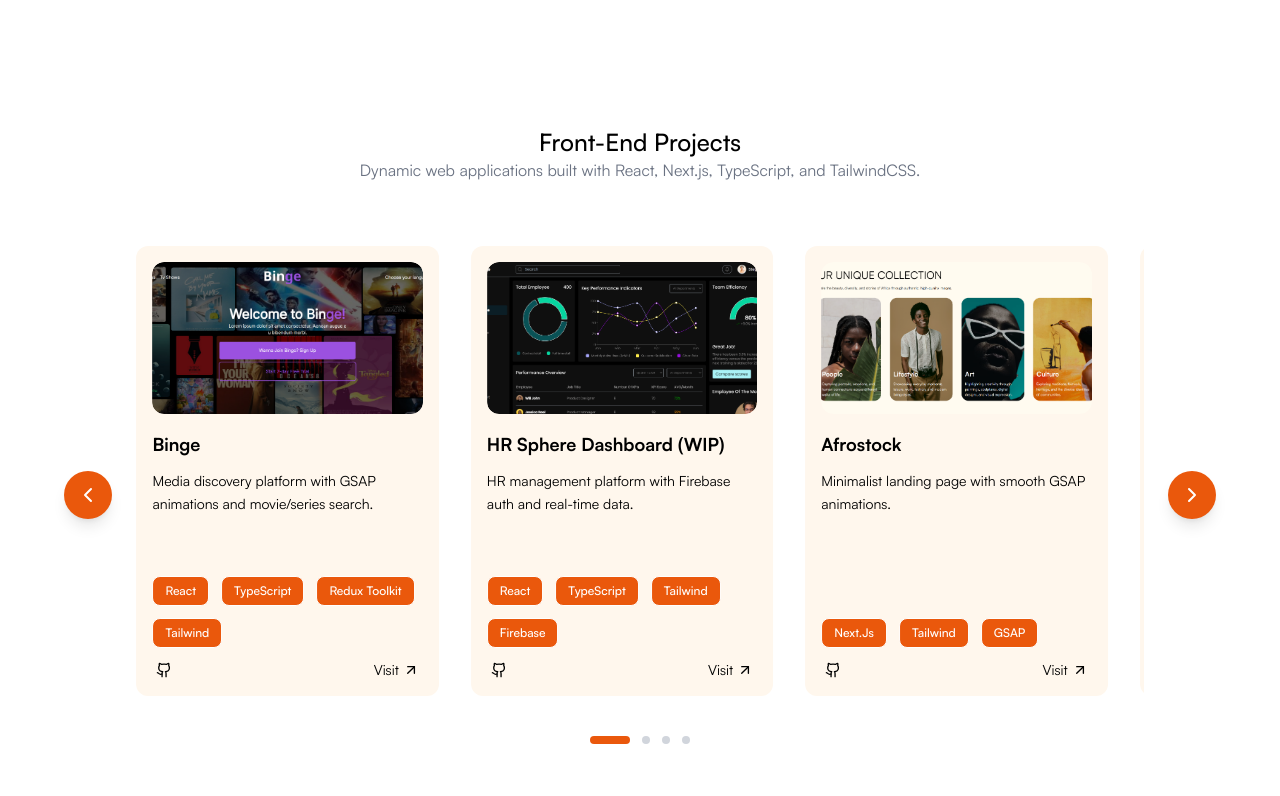
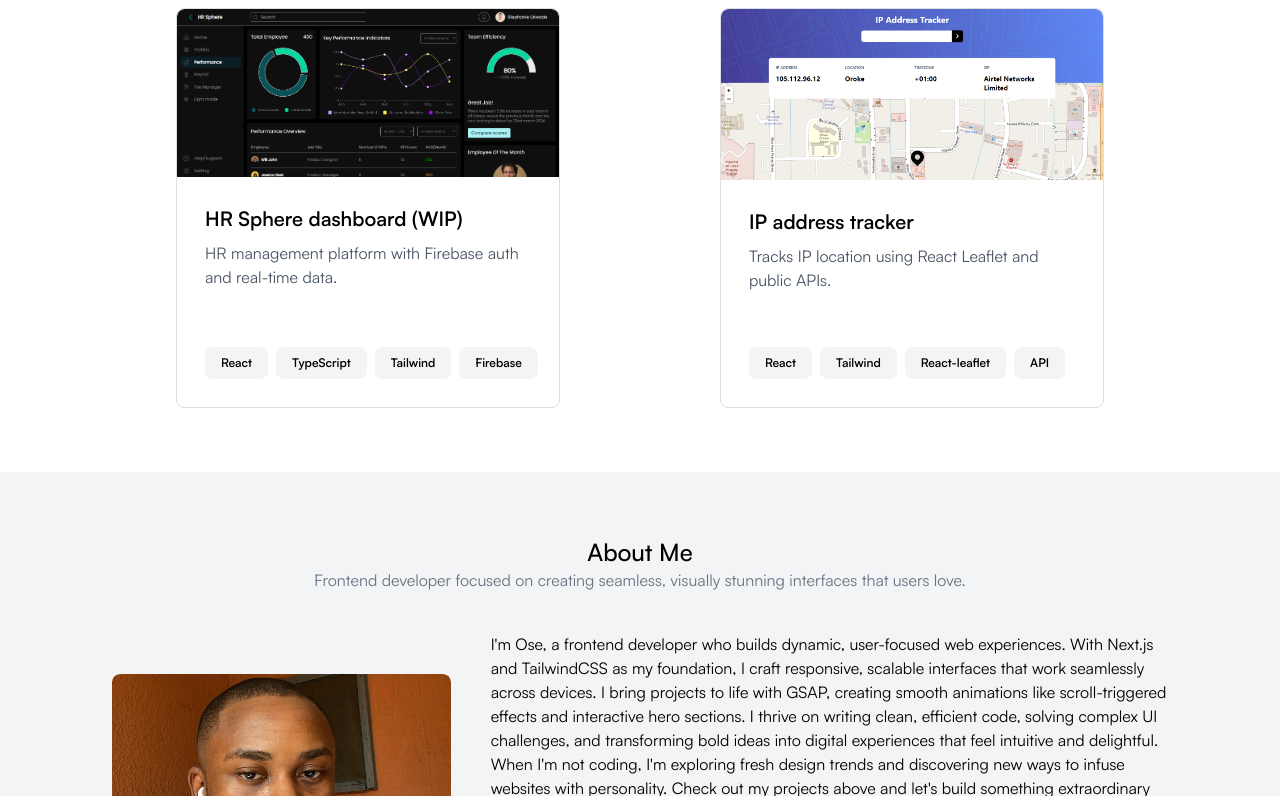
Before and after one commit to oseji/my-portfolio, a Next.js app: page / in a window 1280 px wide. Shown: the part 1384-2180 px from the top of the page. Built offline with nearby package versions, Linux system fonts and the light colour scheme.

Commit message:
updated designs

```diff
--- a/src/app/components/AboutMe.tsx
+++ b/src/app/components/AboutMe.tsx
@@ -49,7 +49,7 @@ const AboutMe = () => {
 
 	return (
 		<section
-			className=" dark:bg-[#262626] dark:text-white section-padding"
+			className=" bg-gray-100 dark:bg-[#262626] dark:text-white section-padding"
 			id="aboutMe"
 		>
 			<h1 className=" sectionHeading">about me</h1>
--- a/src/app/components/Header.tsx
+++ b/src/app/components/Header.tsx
@@ -132,7 +132,7 @@ const Header = () => {
 
 				<button
 					onClick={toggle}
-					className="relative flex h-12 w-52 items-center justify-center rounded-full bg-gray-200 dark:bg-[#3b3b3b] p-1 shadow-inner transition-all cursor-pointer"
+					className="relative flex h-12 w-52 items-center justify-center rounded-full bg-gray-100 dark:bg-[#3b3b3b] p-1 shadow-inner transition-all cursor-pointer"
 				>
 					{/* Sliding background */}
 					<div
--- a/src/app/components/Projects.tsx
+++ b/src/app/components/Projects.tsx
@@ -1,25 +1,13 @@
 "use client";
 
 import Image, { StaticImageData } from "next/image";
-import { useState, useEffect } from "react";
-import useEmblaCarousel from "embla-carousel-react";
-import Autoplay from "embla-carousel-autoplay";
+
 import { useModeStore } from "../store/selectedModeState";
 
-import { ChevronLeft, ChevronRight } from "lucide-react";
-import { ArrowUpRight } from "lucide-react";
-import { GithubIcon } from "lucide-react";
 import pennyWiseImg from "../assets/projects/pennywise.png";
 import bingeImg from "../assets/projects/binge.png";
 import hrSphereImg from "../assets/projects/hrSphere.png";
-import afrostockImg from "../assets/projects/afrostock.png";
-import finGeniusImg from "../assets/projects/finGenius.png";
 import ipAddressImg from "../assets/projects/ip address.png";
-import toDoImg from "../assets/projects/toDo.png";
-import trendyTroveImg from "../assets/projects/trendy trove.png";
-import githubSearchImg from "../assets/projects/github search.png";
-import translatorImg from "../assets/projects/translator.png";
-import dictionaryImg from "../assets/projects/dictionary.png";
 
 import swaglabsImg from "../assets/projects/qa/swaglabs.png";
 
@@ -68,24 +56,6 @@ const Projects = () => {
 		},
 		{
 			id: 4,
-			img: afrostockImg,
-			title: "Afrostock",
-			href: "https://afrostock.vercel.app/",
-			githubRepo: "https://github.com/oseji/Afrostock.git",
-			about: "Minimalist landing page with smooth GSAP animations.",
-			stack: ["Next.js", "Tailwind", "GSAP"],
-		},
-		{
-			id: 5,
-			img: finGeniusImg,
-			title: "IntelliVest landing page",
-			href: "https://intellivest.vercel.app/",
-			githubRepo: "https://github.com/oseji/IntelliVest.git",
-			about: "Sleek animated landing page built with GSAP.",
-			stack: ["React", "TypeScript", "Tailwind", "GSAP"],
-		},
-		{
-			id: 6,
 			img: ipAddressImg,
 			title: "IP address tracker",
 			href: "https://ip-tracker-oseji.netlify.app/",
@@ -93,51 +63,7 @@ const Projects = () => {
 			about: "Tracks IP location using React Leaflet and public APIs.",
 			stack: ["React", "Tailwind", "React-leaflet", "API"],
 		},
-		{
-			id: 7,
-			img: toDoImg,
-			title: "ToDo app",
-			href: "https://oseji-todo.vercel.app/",
-			githubRepo: "https://github.com/oseji/ToDo.git",
-			about: "Secure task manager with Firebase authentication.",
-			stack: ["React", "TypeScript", "Tailwind", "Firebase"],
-		},
-		{
-			id: 8,
-			img: trendyTroveImg,
-			title: "Trendy Trove",
-			href: "https://trendy-trove.netlify.app/",
-			githubRepo: "https://github.com/oseji/TrendyTrove.git",
-			about: "Minimal animated landing page with Framer Motion.",
-			stack: ["React", "TypeScript", "Tailwind", "Framer Motion"],
-		},
-		{
-			id: 9,
-			img: githubSearchImg,
-			title: "Github profile searcher",
-			href: "https://github-profile-finder-oseji.netlify.app/",
-			githubRepo: "https://github.com/oseji/github-profile-search.git",
-			about: "Search and view GitHub user profiles with clean UI.",
-			stack: ["React", "Tailwind", "Framer Motion", "API"],
-		},
-		{
-			id: 10,
-			img: translatorImg,
-			title: "Language translator",
-			href: "https://translator-oseji.netlify.app/",
-			githubRepo: "https://github.com/oseji/translator.git",
-			about: "Multilingual translator with text-to-speech support.",
-			stack: ["React", "Tailwind", "API"],
-		},
-		{
-			id: 11,
-			img: dictionaryImg,
-			title: "Dictionary",
-			href: "https://osejis-dictionary.netlify.app/",
-			githubRepo: "https://github.com/oseji/osejis-dictionary.git",
-			about: "Modern dictionary with audio pronunciation and dark mode.",
-			stack: ["React", "Tailwind", "Framer Motion", "API"],
-		},
+		//
 	];
 
 	const qaProjectData: Project[] = [
@@ -154,85 +80,11 @@ const Projects = () => {
 		},
 	];
 
-	const [emblaRef, emblaApi] = useEmblaCarousel(
-		{
-			loop: true,
-			align: "start",
-			containScroll: "trimSnaps",
-		},
-		[Autoplay({ delay: 5000, stopOnInteraction: true })],
-	);
-
-	const [selectedPage, setSelectedPage] = useState(0);
-	const [slidesPerView, setSlidesPerView] = useState(1); // default = 1
-
-	//calculate slides per view based on window width
-	useEffect(() => {
-		const calculateSlidesPerView = () => {
-			if (window.innerWidth >= 1024) return 3;
-			if (window.innerWidth >= 768) return 2;
-			return 1;
-		};
-
-		const handleResize = () => {
-			setSlidesPerView(calculateSlidesPerView());
-		};
-
-		handleResize(); // set initial value
-		window.addEventListener("resize", handleResize);
-
-		return () => window.removeEventListener("resize", handleResize);
-	}, []);
-
 	const projects = mode === "frontend" ? frontendProjectData : qaProjectData;
-	const totalPages = Math.ceil(projects.length / slidesPerView);
-
-	// update selected page on slide change
-	useEffect(() => {
-		if (!emblaApi) return;
-
-		const updatePage = () => {
-			const currentSlide = emblaApi.selectedScrollSnap();
-			const page = Math.floor(currentSlide / slidesPerView);
-			setSelectedPage(page);
-		};
-
-		updatePage();
-		emblaApi.on("select", updatePage);
-		emblaApi.on("reInit", updatePage);
-
-		const handleResize = () => emblaApi.reInit();
-		window.addEventListener("resize", handleResize);
-
-		return () => {
-			emblaApi.off("select", updatePage);
-			emblaApi.off("reInit", updatePage);
-			window.removeEventListener("resize", handleResize);
-		};
-	}, [emblaApi, slidesPerView]);
-
-	const scrollToPage = (page: number) => {
-		emblaApi?.scrollTo(page * slidesPerView);
-	};
-	const scrollPrev = () => {
-		if (!emblaApi) return;
-		const currentPage = Math.floor(
-			emblaApi.selectedScrollSnap() / slidesPerView,
-		);
-		emblaApi.scrollTo((currentPage - 1) * slidesPerView);
-	};
-
-	const scrollNext = () => {
-		if (!emblaApi) return;
-		const currentPage = Math.floor(
-			emblaApi.selectedScrollSnap() / slidesPerView,
-		);
-		emblaApi.scrollTo((currentPage + 1) * slidesPerView);
-	};
 
 	return (
 		<section
-			className=" dark:bg-[#262626] dark:text-white section-padding"
+			className=" dark:bg-black dark:text-white section-padding"
 			id="projects"
 		>
 			<h1 className="sectionHeading">
@@ -247,112 +99,40 @@ const Projects = () => {
 					: "Automated regression suites powered by modern testing frameworks."}
 			</p>
 
-			{/* Carousel */}
-			<section className=" relative max-w-7xl mx-auto px-6 py-6">
-				<div className=" overflow-x-hidden" ref={emblaRef} tabIndex={-1}>
-					<div className="flex gap-8">
+			<section className=" grid grid-cols-2 justify-center gap-8">
 				{projects.map((project) => (
 					<div
 						key={project.id}
-								className="flex-none w-full sm:w-[85%] md:w-[30%]  rounded-xl p-4 h-[450px] bg-[#FFF7ED] dark:bg-[#3b3b3b]"
+						className=" rounded-lg border border-[#DFDFDF] dark:border-0 dark:bg-[#262626] w-3/4 min-h-[400px] mx-auto flex flex-col overflow-hidden"
 					>
-								<div className=" h-full relative">
-									<div className="rounded-xl overflow-hidden aspect-video">
 						<Image
 							src={project.img}
 							alt={project.title}
-											// width={800}
-											// height={450}
-											className="w-full h-full object-cover hover:scale-110 transition-transform ease-in-out duration-500 rounded-xl"
+							className="rounded-t-lg"
 						/>
-									</div>
 
-									<div className="flex flex-col gap-3 justify-between mt-4">
-										<div className=" flex flex-col gap-3">
-											<h2 className="font-bold capitalize text-lg">
-												{project.title}
-											</h2>
-											<p className="text-black dark:text-white text-sm leading-relaxed">
+						<div className=" flex flex-col justify-between flex-1 gap-5 p-7 ">
+							<div>
+								<h2 className="text-xl font-semibold">{project.title}</h2>
+
+								<p className="mt-2 text-gray-600 dark:text-gray-300">
 									{project.about}
 								</p>
 							</div>
 
-										<div className=" flex flex-col w-full gap-3 absolute bottom-0">
-											<div className="flex flex-row gap-3 flex-wrap">
-												{project.stack.map((tech, i) => (
+							<div className=" flex flex-row items-center gap-2">
+								{project.stack.map((stack, index) => (
 									<span
-														key={i}
-														className="capitalize border dark:border-0  bg-[#EA580C] text-white  rounded-lg px-3 py-1.5 text-xs font-medium"
+										key={index}
+										className=" text-xs font-semibold px-4 py-2 bg-gray-100 dark:bg-black rounded-lg"
 									>
-														{tech}
+										{stack}
 									</span>
 								))}
-											</div>
-
-											<div className="flex flex-row justify-between items-center w-full">
-												<a
-													href={project.githubRepo}
-													target="_blank"
-													rel="noopener noreferrer"
-												>
-													<GithubIcon className=" h-4 hover:scale-110 transition ease-in duration-200 text-black dark:text-white" />
-												</a>
-
-												<a
-													href={project.href}
-													target="_blank"
-													rel="noopener noreferrer"
-													className=" hover:text-[#EA580C] text-sm flex flex-row items-center gap-0 hover:scale-110 transition ease-in duration-200"
-												>
-													<span>Visit</span>
-													<ArrowUpRight className=" h-4 " />
-												</a>
-											</div>
-										</div>
 							</div>
 						</div>
 					</div>
 				))}
-					</div>
-				</div>
-
-				{/* Arrows */}
-				{projects.length > slidesPerView && (
-					<>
-						<button
-							onClick={scrollPrev}
-							className="absolute left-0 top-1/2 -translate-y-1/2 -translate-x-4 md:-translate-x-12 prevNextBtn"
-							aria-label="Previous"
-						>
-							<ChevronLeft className="prevNextBtnIcon" />
-						</button>
-						<button
-							onClick={scrollNext}
-							className="absolute right-0 top-1/2 -translate-y-1/2 translate-x-4 md:translate-x-12 prevNextBtn"
-							aria-label="Next"
-						>
-							<ChevronRight className="prevNextBtnIcon" />
-						</button>
-					</>
-				)}
-
-				{/* Pagination Dots – One per page */}
-				{projects.length > slidesPerView && (
-					<div className="flex justify-center gap-3 mt-10">
-						{Array.from({ length: totalPages }, (_, i) => (
-							<button
-								key={i}
-								onClick={() => scrollToPage(i)}
-								className={`transition-all duration-300 rounded-full cursor-pointer ${
-									i === selectedPage
-										? "bg-[#EA580C] w-10 h-2"
-										: "bg-gray-300 hover:bg-[#EA580C] hover:scale-125 duration-200 transition ease-in-out w-2 h-2"
-								}`}
-								aria-label={`Go to page ${i + 1}`}
-							/>
-						))}
-					</div>
-				)}
 			</section>
 		</section>
 	);
--- a/src/app/page.tsx
+++ b/src/app/page.tsx
@@ -10,8 +10,8 @@ export default function Home() {
 		<div>
 			<Header />
 			<HeroSection />
+			<Projects />
 			<AboutMe />
-			<Projects />
 			<ContactMe />
 			<Footer />
 		</div>
```
Also changed, not shown: src/app/components/Herosection.tsx (+6 -4 lines), src/app/components/SkillTags.tsx (+5 -3 lines), src/app/assets/skill pill light.svg (added), src/app/assets/skills pill dark.svg (added). Lines whose indentation alone changed are shown as unchanged.
